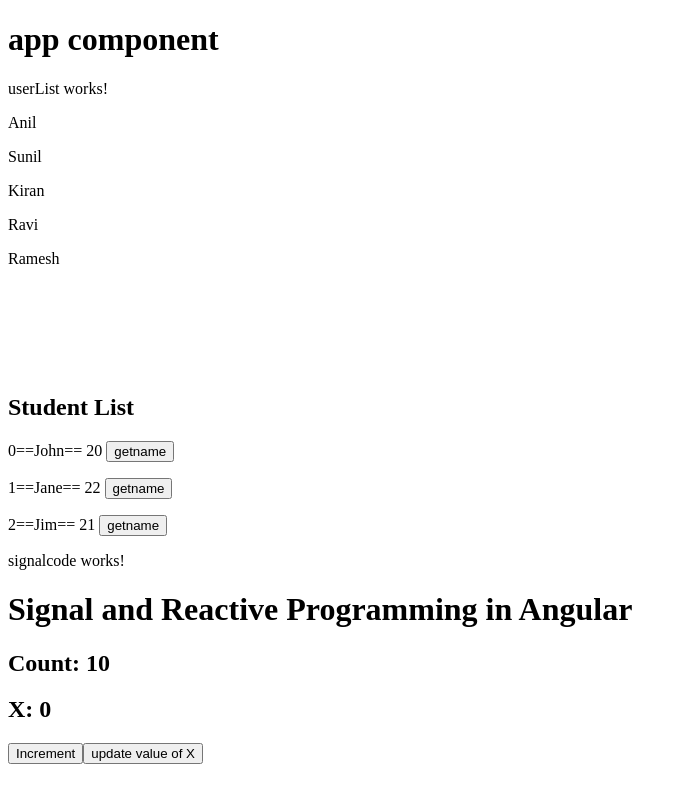
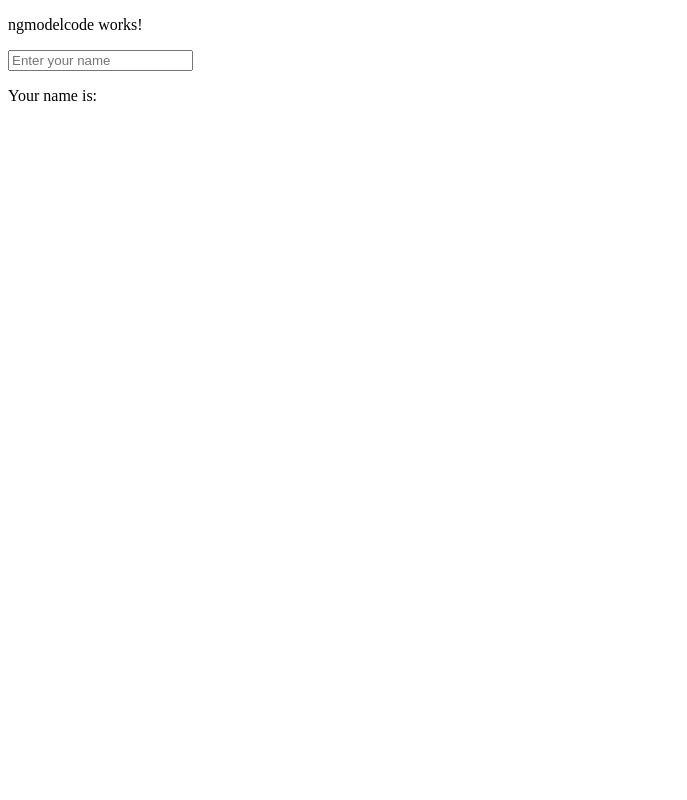
Before and after one commit to priya1611999/angulartutorial, an Angular app in the folder my-app/: page / in a window 1280 px wide. Shown: the whole page, without its empty margins (0-687 px from the left). Built offline with nearby package versions, Linux system fonts and the light colour scheme.

Commit message:
ngmodel coede

```diff
--- a/my-app/src/app/app.component.html
+++ b/my-app/src/app/app.component.html
@@ -1,9 +1,13 @@
-<h1>app component</h1>
+<!-- <h1>app component</h1> -->
 <!-- <app-login></app-login>
 <app-component></app-component>
 <app-calculator></app-calculator>
 <app-mouseevent></app-mouseevent>
 <app-setgetvalue></app-setgetvalue> -->
 <!-- <app-ifelseconditions></app-ifelseconditions> -->
- <app-forloopcode></app-forloopcode>
- <app-signalcode></app-signalcode>
+ <!-- <app-forloopcode></app-forloopcode>
+ <app-signalcode></app-signalcode> -->
+ <!-- <app-effectcode></app-effectcode> -->
+  <!-- <app-forloopcontextualvariables></app-forloopcontextualvariables> -->
+
+  <app-ngmodelcode></app-ngmodelcode>
--- /dev/null
+++ b/my-app/src/app/effectcode/effectcode.component.html
@@ -0,0 +1,3 @@
+<p>effectcode works!</p>
+<h1>userName: {{userName()}}</h1>
+<button (click)="userName.set('aai')">updated User Name  </button>
--- /dev/null
+++ b/my-app/src/app/ngmodelcode/ngmodelcode.component.html
@@ -0,0 +1,3 @@
+<p>ngmodelcode works!</p>
+<input [(ngModel)]="name" placeholder="Enter your name">
+<p>Your name is: {{name}}</p>
--- /dev/null
+++ b/my-app/src/app/ngmodelcode/ngmodelcode.component.ts
@@ -0,0 +1,12 @@
+import { Component } from '@angular/core';
+import { FormsModule } from '@angular/forms';
+
+@Component({
+  selector: 'app-ngmodelcode',
+  imports: [FormsModule],
+  templateUrl: './ngmodelcode.component.html',
+  styleUrl: './ngmodelcode.component.css'
+})
+export class NgmodelcodeComponent {
+name="";
+}
--- a/my-app/src/app/signalcode/signalcode.component.html
+++ b/my-app/src/app/signalcode/signalcode.component.html
@@ -5,6 +5,6 @@
 
 <h2>X: {{ x }}</h2>
 
-<button (click)="count.set(count() + 1)">Increment</button>
+<button (click)="count.set(count())">Increment</button>
 
 <button (click)="updateValueOfX()">update value of X</button>
```
Also changed, not shown: my-app/src/app/app.component.ts (+8 -1 lines), my-app/src/app/effectcode/effectcode.component.ts (added, +16 -0 lines), my-app/src/app/forloopcontextualvariables/forloopcontextualvariables.component.html (added, +9 -0 lines), my-app/src/app/forloopcontextualvariables/forloopcontextualvariables.component.ts (added, +12 -0 lines), my-app/src/app/effectcode/effectcode.component.css (added), my-app/src/app/forloopcontextualvariables/forloopcontextualvariables.component.css (added), my-app/src/app/ngmodelcode/ngmodelcode.component.css (added).
